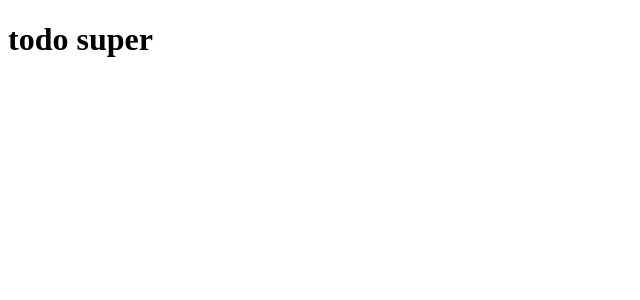
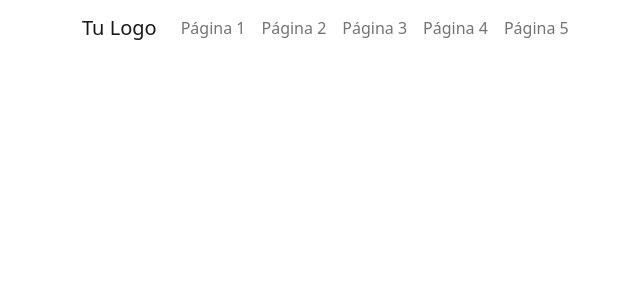
Before and after one commit to xKakashixpy/paginaweb2, a Django app: page / in a window 1280 px wide. Shown: the top 300 px of the page, without its empty margins (0-640 px from the left). Run offline with Django 4.2, Linux system fonts and the light colour scheme.

Commit message:
Incorporando estilos a la pagina web

```diff
--- a/Paginaweb2/core/templates/core/home.html
+++ b/Paginaweb2/core/templates/core/home.html
@@ -1,15 +1,40 @@
+{% load static %}
 <!DOCTYPE html>
-<html lang="en">
+<html>
 <head>
-    <meta charset="UTF-8">
-    <meta http-equiv="X-UA-Compatible" content="IE=edge">
-    <meta name="viewport" content="width=device-width, initial-scale=1.0">
-    <title>Document</title>
-    {%load static%}
+    <title>Tu Título</title>
+    <link rel="stylesheet" href="https://cdn.jsdelivr.net/npm/bootstrap@5.0.0-beta3/dist/css/bootstrap.min.css">
+    <link rel="stylesheet" href="{% static 'core/css/estilo.css' %}">
+
 </head>
 <body>
+    <nav class="navbar navbar-expand-lg navbar-light bg-custom">
+        <div class="container">
+            <a class="navbar-brand" href="/">Tu Logo</a>
+            <button class="navbar-toggler" type="button" data-bs-toggle="collapse" data-bs-target="#navbarNav" aria-controls="navbarNav" aria-expanded="false" aria-label="Toggle navigation">
+                <span class="navbar-toggler-icon"></span>
+            </button>
+            <div class="collapse navbar-collapse" id="navbarNav">
+                <ul class="navbar-nav">
+                    <li class="nav-item">
+                        <a class="nav-link" href="/pagina1/">Página 1</a>
+                    </li>
+                    <li class="nav-item">
+                        <a class="nav-link" href="/pagina2/">Página 2</a>
+                    </li>
+                    <li class="nav-item">
+                        <a class="nav-link" href="/pagina3/">Página 3</a>
+                    </li>
+                    <li class="nav-item">
+                        <a class="nav-link" href="/pagina4/">Página 4</a>
+                    </li>
+                    <li class="nav-item">
+                        <a class="nav-link" href="/pagina5/">Página 5</a>
+                    </li>
+                </ul>
+            </div>
+        </div>
+    </nav>
+    <div class="container">
 
-
-
-<h1> todo super
 </html>
```
